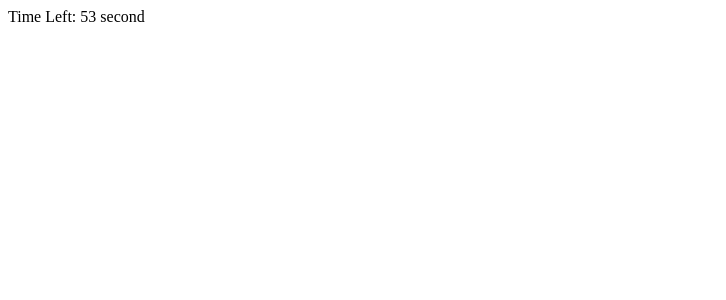
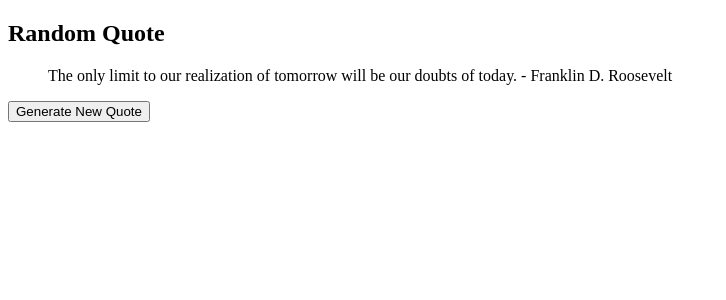
Before and after one commit to Pronit21/React30, a React (Vite) app: page / in a window 1280 px wide. Shown: the top 300 px of the page, without its empty margins (0-726 px from the left). Built offline with nearby package versions, Linux system fonts and the light colour scheme.

Commit message:
Ten projects done

```diff
--- a/package.json
+++ b/package.json
@@ -11,7 +11,8 @@
   },
   "dependencies": {
     "react": "^18.2.0",
-    "react-dom": "^18.2.0"
+    "react-dom": "^18.2.0",
+    "react-router-dom": "^6.22.3"
   },
   "devDependencies": {
     "@types/react": "^18.2.66",
--- a/src/App.jsx
+++ b/src/App.jsx
@@ -3,7 +3,10 @@
 // import Three from './Three.jsx'
 // import Four from './Four.jsx'
 // import Six from './Six.jsx'
-import Seven from './Seven'
+// import Seven from './Seven'
+// import Eight from './Eight'
+// import Nine from './Nine'
+import Ten from './Ten'
 
 import './App.css'
 
@@ -17,7 +20,10 @@ function App() {
       <Four /> */}
       {/* <Five /> */}
       {/* <Six /> */}
-      <Seven />
+      {/* <Seven /> */}
+      {/* <Eight /> */}
+      {/* <Nine /> */}
+      <Ten />
     </div>
   )
 }
--- a/src/Eight.jsx
+++ b/src/Eight.jsx
@@ -1,9 +1,9 @@
 import { useState } from 'react'
 
 function Eight() {
-    const [backgroundColor, setBackgroundColor] = useState('white');
+    const [backgroundColor, setBackgroundColor] = useState('yellow');
     const handleClick = ()=>{
-        const newColor = backgroundColor === 'white' ? 'blue' : 'white';
+        const newColor = backgroundColor === 'yellow' ? 'blue' : 'white';
         setBackgroundColor(newColor)
     }
   return (
--- /dev/null
+++ b/src/Nine.jsx
@@ -0,0 +1,34 @@
+import { BrowserRouter,Link, Route, Routes } from 'react-router-dom'
+import Home from './forRouter.jsx/Home'
+import Contact from './forRouter.jsx/Contact'
+import About from './forRouter.jsx/About'
+import './index.css'
+
+function Nine() {
+  return (
+    <BrowserRouter>
+    <nav>
+        <ul className='nav-menu'>
+            <li className='nav-link'>
+            <Link to='/'>Home</Link>
+            </li>
+            <li className='nav-link'>
+            <Link to='/about'>About</Link>
+
+            </li>
+            <li className='nav-link'>
+            <Link to='/contact'>Contact</Link>
+            </li>
+        </ul>
+    </nav>
+    <Routes>
+        <Route path='/' element={<Home />}></Route>
+        <Route path='/contact' element={<Contact />}></Route>
+        <Route path='/about' element={<About />}></Route>
+
+    </Routes>
+    </BrowserRouter>
+  )
+}
+
+export default Nine;
--- /dev/null
+++ b/src/Ten.jsx
@@ -0,0 +1,36 @@
+import React, { useState, useEffect } from 'react';
+
+function Ten() {
+  const [quote, setQuote] = useState('');
+
+  useEffect(() => {
+    fetchQuote();
+  }, []);
+
+  const fetchQuote = () => {
+    // You can replace this with an API call to fetch quotes from a server
+    const quotes = [
+      "The only way to do great work is to love what you do. - Steve Jobs",
+      "Innovation distinguishes between a leader and a follower. - Steve Jobs",
+      "Life is what happens when you're busy making other plans. - John Lennon",
+      "The only limit to our realization of tomorrow will be our doubts of today. - Franklin D. Roosevelt",
+      "The greatest glory in living lies not in never falling, but in rising every time we fall. - Nelson Mandela",
+      "The way to get started is to quit talking and begin doing. - Walt Disney",
+      "You miss 100% of the shots you don't take. - Wayne Gretzky",
+      "Whether you think you can or you think you can't, you're right. - Henry Ford"
+    ];
+
+    const randomIndex = Math.floor(Math.random() * quotes.length);
+    setQuote(quotes[randomIndex]);
+  };
+
+  return (
+    <div className="random-quote">
+      <h2>Random Quote</h2>
+      <blockquote>{quote}</blockquote>
+      <button onClick={fetchQuote}>Generate New Quote</button>
+    </div>
+  );
+}
+
+export default Ten;
--- a/src/index.css
+++ b/src/index.css
@@ -0,0 +1,16 @@
+.nav-menu {
+  list-style: none;
+  padding: 0;
+  margin: 0;
+  display: flex;
+}
+
+.nav-link {
+  text-decoration: none;
+  color: #333; /* Change color as needed */
+  margin-right: 20px; /* Adjust spacing between links */
+}
+
+.nav-link:hover {
+  color: #007bff; /* Change color on hover */
+}
```
Also changed, not shown: src/forRouter.jsx/About.jsx (added, +7 -0 lines), src/forRouter.jsx/Contact.jsx (added, +7 -0 lines), src/forRouter.jsx/Home.jsx (added, +7 -0 lines), 1 other file (tests, documents, lock files or other folders).
